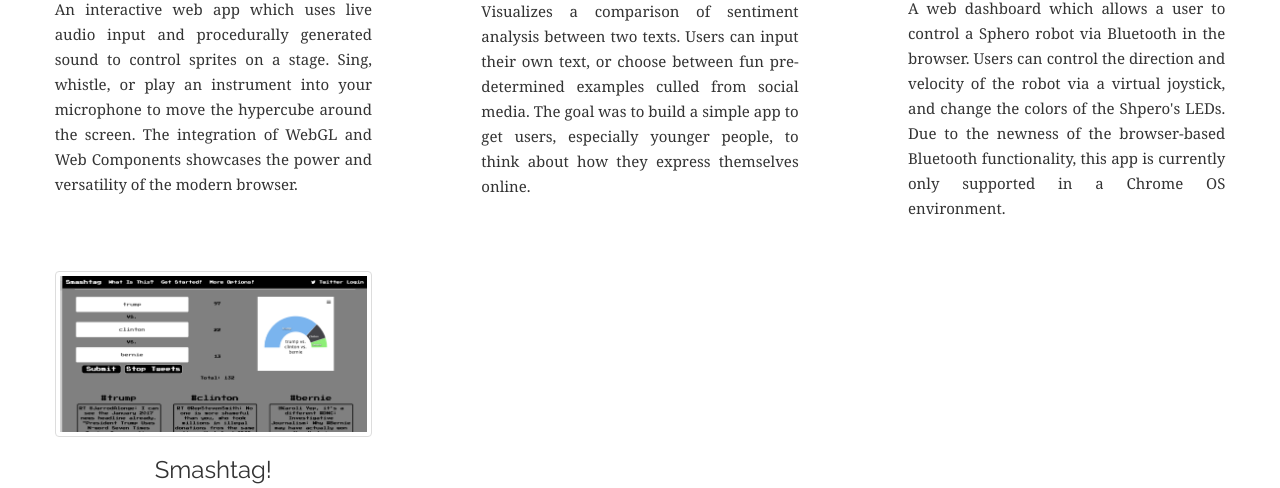
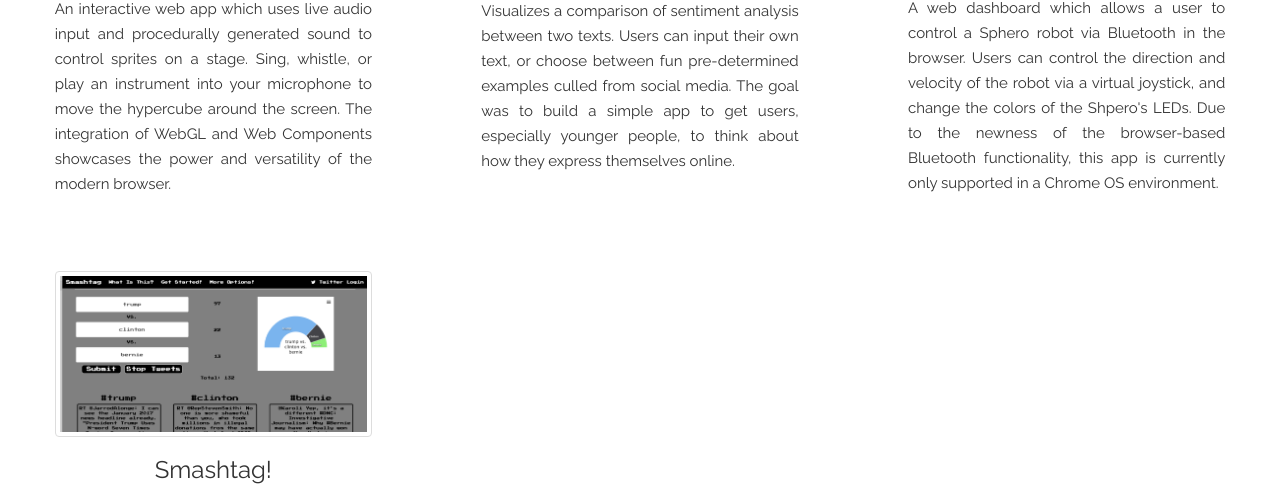
Before and after one commit to khsagehorn/KHSportfolio, a website: page src/index.html in a window 1280 px wide. Shown: the part 987-1475 px from the top of the page. Drawn offline with nearby package versions, Linux system fonts and the light colour scheme.

Commit message:
styling updates

```diff
--- a/src/css/main.css
+++ b/src/css/main.css
@@ -34,9 +34,11 @@
 }
 
 p {
- font-family: 'Goudy Bookletter 1911', Georgia, Times, serif;
+ /*font-family: 'Goudy Bookletter 1911', Georgia, Times, serif;*/
  font-size: 15px;
  line-height: 25px;
+   font-family: 'Raleway', sans-serif;
+
 }
 
 a {
@@ -79,7 +81,6 @@
 .contact{
   padding-top: 1.5rem;
   background-image: url('../assets/BlueAbstract.jpeg');
-  width: 100%;
 }
 
 .navbarFixed {
```
